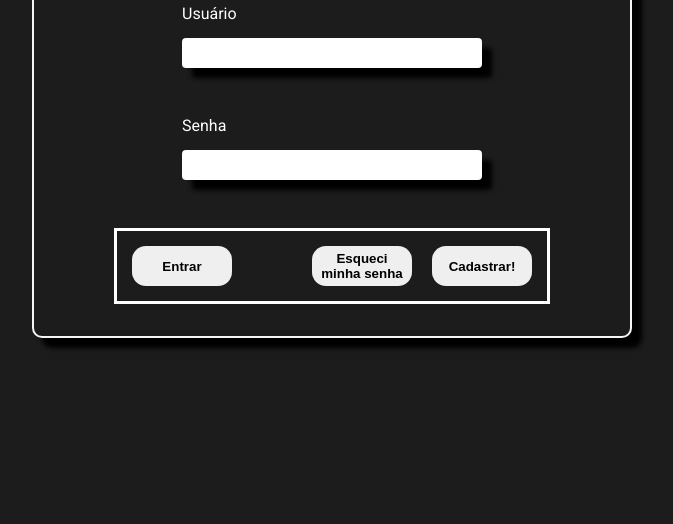
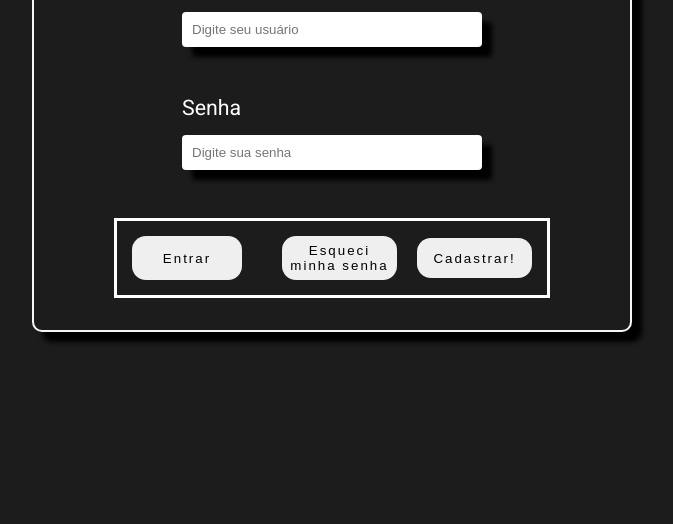
Before and after one commit to pistilligabriel/login-page, a plain HTML site: page index.html in a window 1280 px wide. Shown: the part 276-800 px from the top of the page, without its empty margins (308-981 px from the left). Drawn offline with Linux system fonts and the light colour scheme.

Commit message:
login page ok

```diff
--- a/css/style.css
+++ b/css/style.css
@@ -14,7 +14,7 @@ body{
 
 .container{
     width: 600px;
-    margin: 10em auto;
+    margin: 8em auto;
     border: 2px solid whitesmoke;
     border-radius: 10px;
     padding: 2em 5em;
@@ -35,6 +35,10 @@ body{
     align-items: center;
 }
 
+.user p, .pass p{
+    font-size: 16pt;
+}
+
 .user, .pass{
     display: flex;
     flex-direction: column;
@@ -42,10 +46,10 @@ body{
 }
 
 .user input, .pass input{
-    height: 30px;
+    height: 35px;
     width: 300px;
     border-radius: 4px;
-    padding-left: 4px;
+    padding-left: 10px;
     border: none;
     box-shadow: 10px 10px 5px black;
 }
@@ -70,7 +74,7 @@ body{
 
 .buttons button{
     min-height: 40px;
-    width: 100px;
+    width: 115px;
     display: flex;
     justify-content: center;
     align-items: center;
@@ -86,10 +90,12 @@ body{
 
 button{
     border-radius: 14px;
-    padding: 5px 5px;
+    padding: 7px 7px;
     color:black;
-    font-weight: bold;
+    font-weight: 500;
+    letter-spacing: 2px;
     border: none;
+    cursor: pointer;
 }
 
 #entrar:hover{
--- a/index.html
+++ b/index.html
@@ -14,11 +14,11 @@
         <div class="login-box">
             <div class="user">
                 <p>Usuário</p>
-                <input type="text" name="usuario">
+                <input type="text" name="usuario" placeholder="Digite seu usuário">
             </div>
             <div class="pass">
                 <p>Senha</p>
-                <input type="password" name="senha">
+                <input type="password" name="senha" placeholder="Digite sua senha">
             </div>
         </div>
         <div class="buttons">
```
